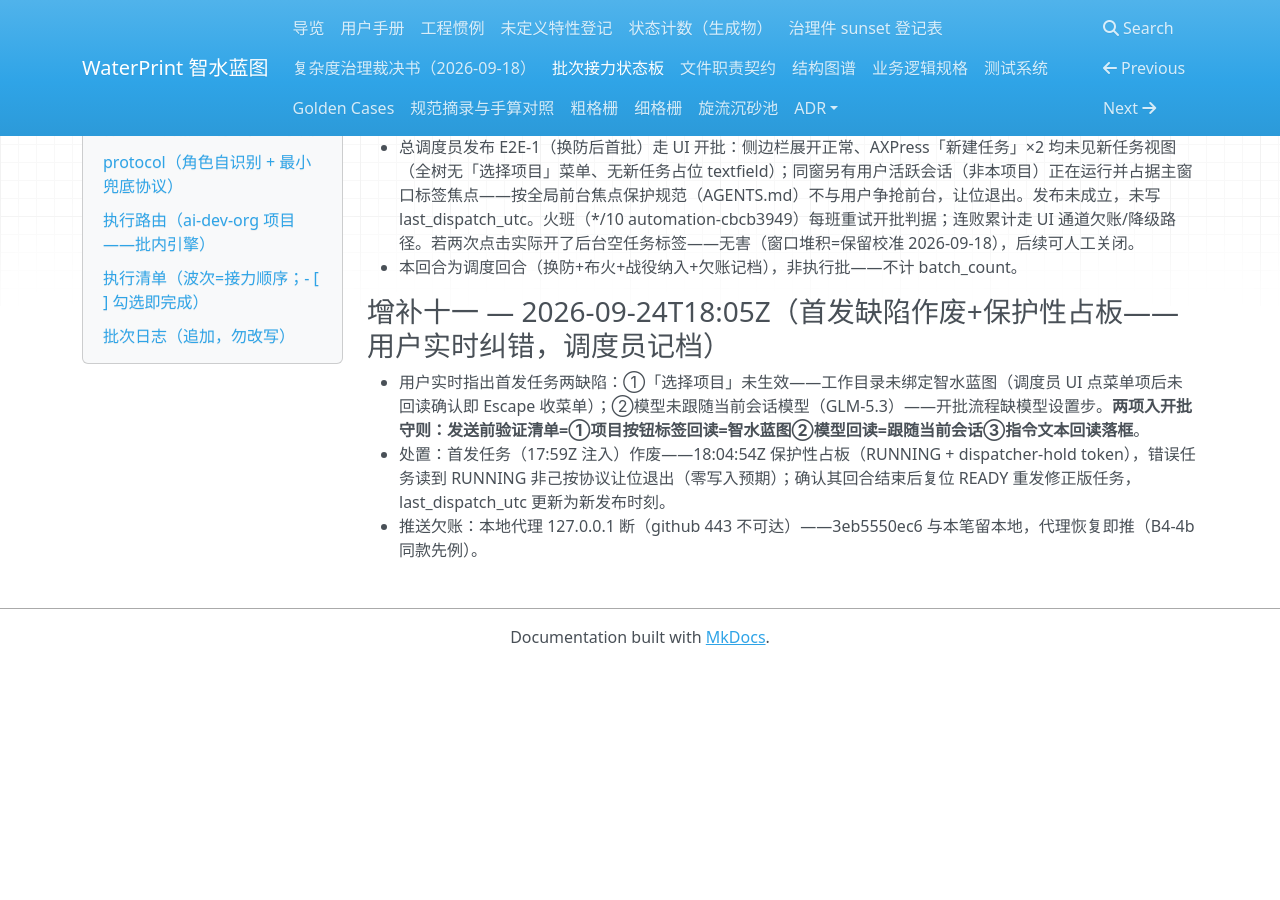
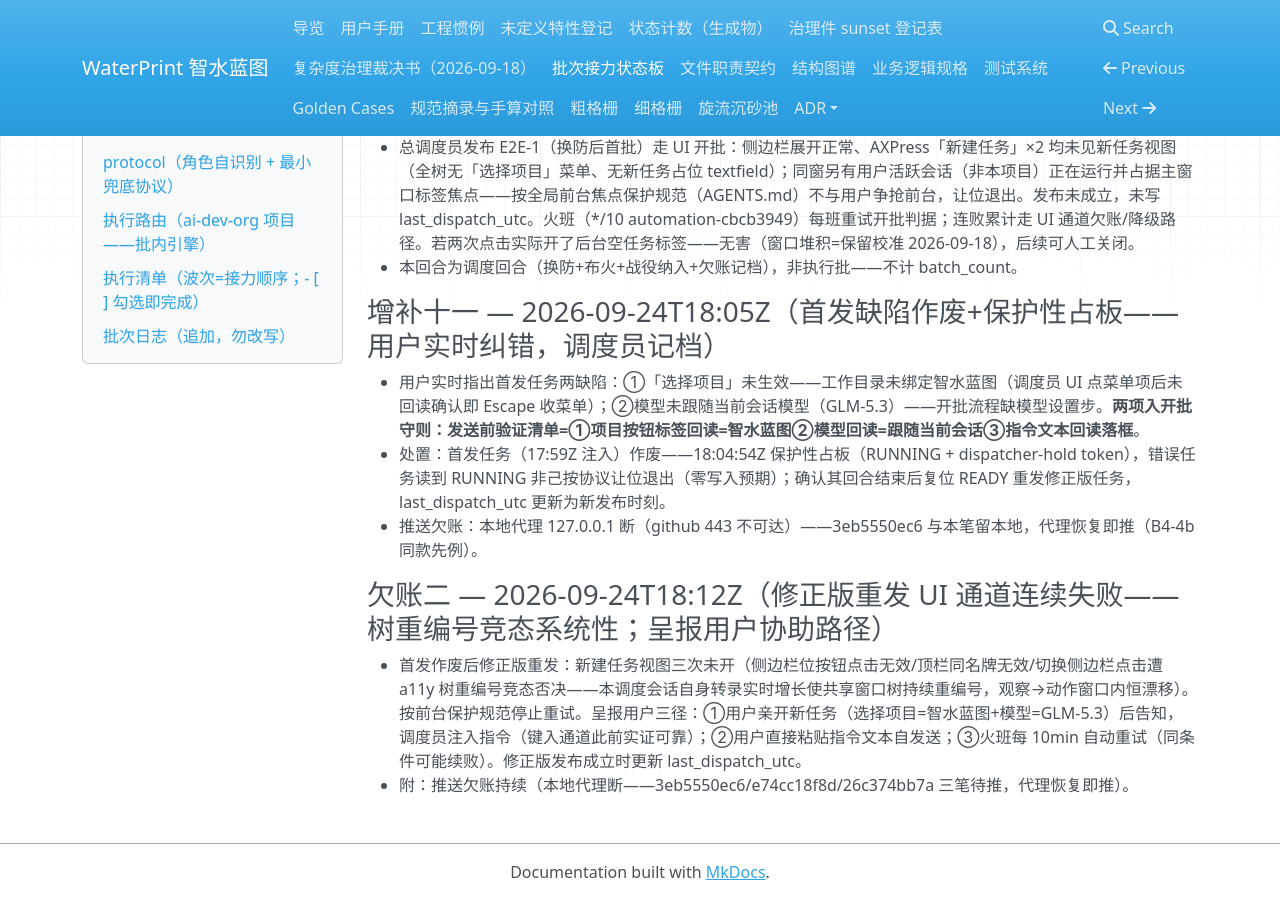
Before and after one commit to yyx20040712/waterprint, an MkDocs documentation site: the page built from docs/handoff/relay.md, in a window 1280 px wide and 900 px high, scrolled down 18528 px. Built offline with MkDocs 1.6.1, drawn with Linux system fonts in a browser that asks for light colours; nearby versions of some CDN libraries; before the commit the page ends 19193 px from its top, so only the background shows below that.

Commit message:
欠账二：修正版重发 UI 通道竞态三连败（调度会话转录增长致共享窗口树恒重编号）——停止重试呈报用户协助路径；推送欠账三笔记档

```diff
--- a/docs/handoff/relay.md
+++ b/docs/handoff/relay.md
@@ -401,3 +401,7 @@
 - 用户实时指出首发任务两缺陷：①「选择项目」未生效——工作目录未绑定智水蓝图（调度员 UI 点菜单项后未回读确认即 Escape 收菜单）；②模型未跟随当前会话模型（GLM-5.3）——开批流程缺模型设置步。**两项入开批守则：发送前验证清单=①项目按钮标签回读=智水蓝图②模型回读=跟随当前会话③指令文本回读落框**。
 - 处置：首发任务（17:59Z 注入）作废——18:04:54Z 保护性占板（RUNNING + dispatcher-hold token），错误任务读到 RUNNING 非己按协议让位退出（零写入预期）；确认其回合结束后复位 READY 重发修正版任务，last_dispatch_utc 更新为新发布时刻。
 - 推送欠账：本地代理 127.0.0.1 断（github 443 不可达）——3eb5550ec6 与本笔留本地，代理恢复即推（B4-4b 同款先例）。
+
+### 欠账二 — 2026-09-24T18:12Z（修正版重发 UI 通道连续失败——树重编号竞态系统性；呈报用户协助路径）
+- 首发作废后修正版重发：新建任务视图三次未开（侧边栏位按钮点击无效/顶栏同名牌无效/切换侧边栏点击遭 a11y 树重编号竞态否决——本调度会话自身转录实时增长使共享窗口树持续重编号，观察→动作窗口内恒漂移）。按前台保护规范停止重试。呈报用户三径：①用户亲开新任务（选择项目=智水蓝图+模型=GLM-5.3）后告知，调度员注入指令（键入通道此前实证可靠）；②用户直接粘贴指令文本自发送；③火班每 10min 自动重试（同条件可能续败）。修正版发布成立时更新 last_dispatch_utc。
+- 附：推送欠账持续（本地代理断——3eb5550ec6/e74cc18f8d/26c374bb7a 三笔待推，代理恢复即推）。
```
